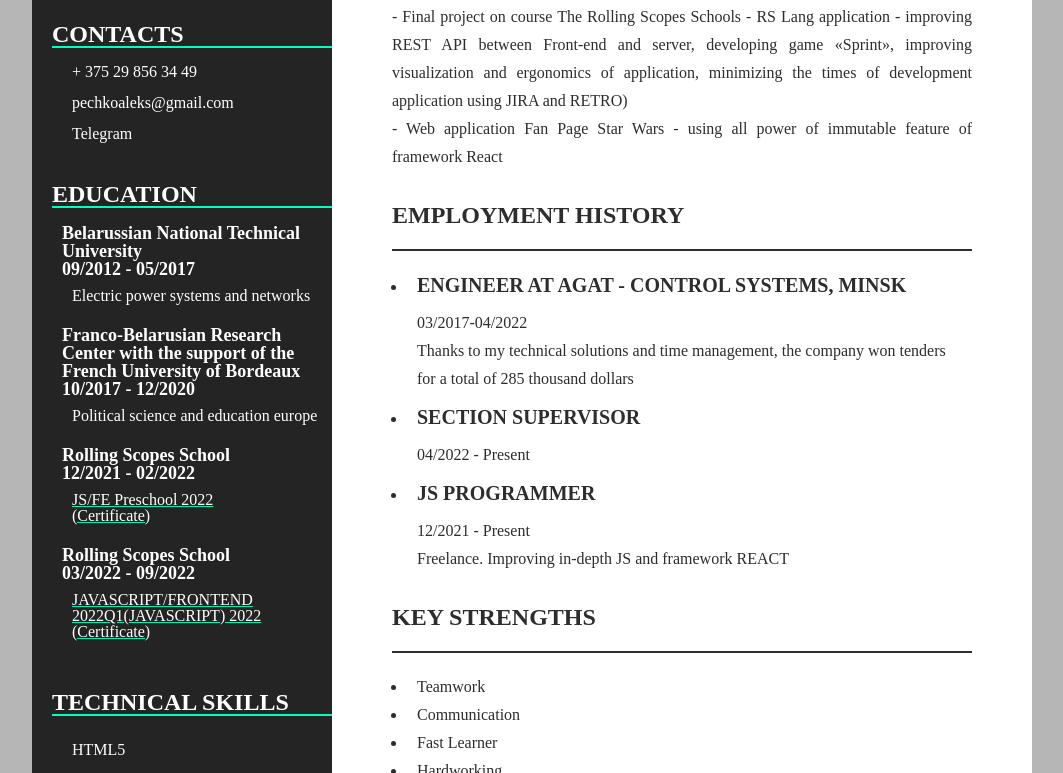
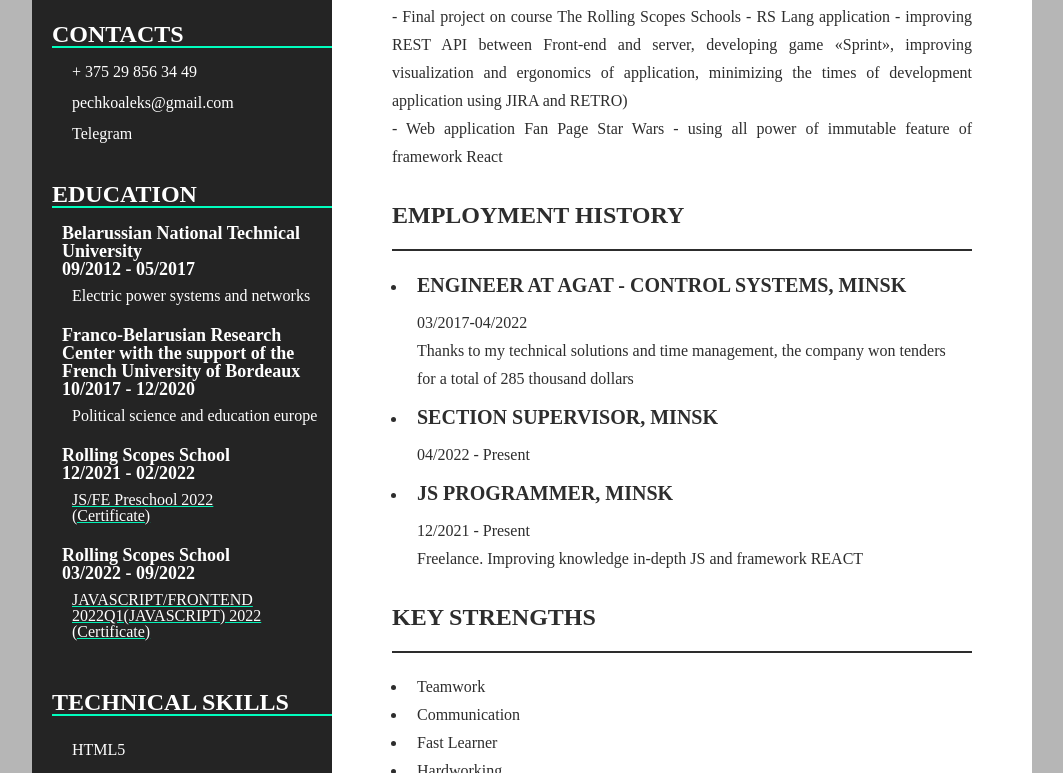
Before and after one commit to PiachkoAliaksey/rsschool-cv, a plain HTML site: page build/index.html in a window 1280 px wide. Shown: the part 443-1216 px from the top of the page, without its empty margins (108-1171 px from the left). Drawn offline with nearby package versions, Linux system fonts and the light colour scheme.

Commit message:
refactor: html

```diff
--- a/build/index.html
+++ b/build/index.html
@@ -202,14 +202,14 @@
                                 of 285 thousand dollars</p>
                         </li>
                         <li class="item_of_employment">
-                            <h3>Section supervisor</h3>
+                            <h3>Section supervisor, Minsk</h3>
                             <p>04/2022 - Present</p>
                             <p></p>
                         </li>
                         <li class="item_of_employment">
-                            <h3>JS programmer</h3>
+                            <h3>JS programmer, Minsk</h3>
                             <p>12/2021 - Present</p>
-                            <p>Freelance. Improving in-depth JS and framework REACT</p>
+                            <p>Freelance. Improving knowledge in-depth JS and framework REACT</p>
                         </li>
                     </ul>
 
```
